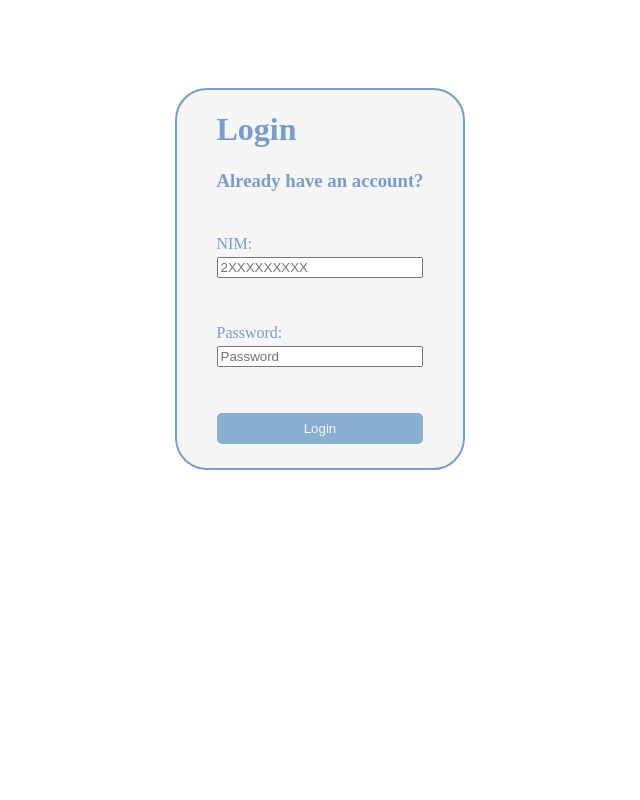
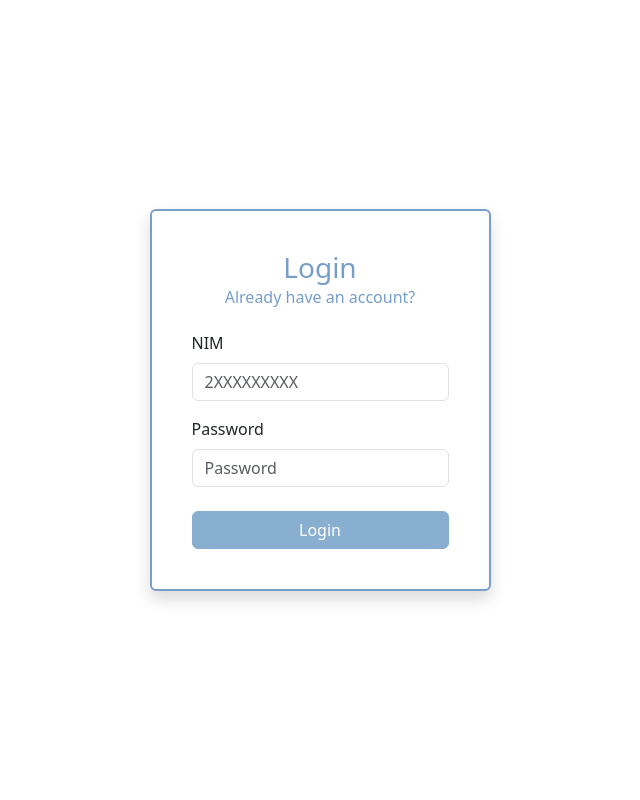
Before and after one commit to Ryldi/Beegital-Library, a Flask app: page /login in a window 1280 px wide. Shown: the whole page, without its empty margins (320-960 px from the left). Run offline with Flask 3, Linux system fonts and the light colour scheme; some libraries are stand-ins or nearby versions.

Commit message:
adj: favicon, login page, insert file query

```diff
--- a/routes.py
+++ b/routes.py
@@ -385,8 +385,7 @@ def processArticle(title, fileI, year):
 def insertArticle(file_info):
     cur = mysql.connection.cursor()
     cur.execute(
-        "INSERT INTO ms_file (file_name, file_data, file_content, file_content_vector, file_year) VALUES (%s, %s, %s, %s, %d)",
-        (file_info[0], file_info[1], file_info[2], file_info[3], file_info[4])
+        "INSERT INTO ms_file (file_name, file_data, file_content, file_content_vector, file_year) VALUES (%s, %s, %s, %s, %s)", (file_info[0], file_info[1], file_info[2], file_info[3], file_info[4])
     )
     mysql.connection.commit()
     cur.close()
--- a/static/style.css
+++ b/static/style.css
@@ -1,46 +1,3 @@
-#loginForm {
-    display: grid;
-    justify-content: center;
-    padding: 10vh;
-}
-
-.login-container {
-    display: grid;
-    justify-content: center;
-    gap: 3vh;
-    border: 2px solid #779ECB;
-    border-radius: 4vh;
-    padding-left: 5vh;
-    padding-right: 5vh;
-    padding-bottom: 3vh;
-    color: #779ECB;
-    background-color: whitesmoke;
-}
-
-.login-form-container {
-    display: grid;
-    justify-content: center;
-    gap: 1.5vh;
-}
-
-.login-sub-container {
-    display: grid;
-    gap: 0.5vh;
-}
-
-.login-subtitle {
-    color: #779ECB;
-}
-
-.login-btn-submit {
-    background-color: #88AED0;
-    color: whitesmoke;
-    border: none;
-    padding: 1vh;
-    border-radius: 5px;
-    cursor: pointer;
-}
-
 /* Navbar */
 
 nav{
--- a/templates/addArticlePage.html
+++ b/templates/addArticlePage.html
@@ -11,7 +11,7 @@
 
     <script src="https://code.jquery.com/jquery-3.6.0.min.js" defer></script>
     <script src="https://cdn.jsdelivr.net/npm/bootstrap@5.3.3/dist/js/bootstrap.bundle.min.js" defer></script>
-
+    <link rel="shortcut icon" href="{{ url_for('static', filename='images/books-logo.png') }}" type="image/x-icon">
     <script src="{{ url_for('static', filename='script.js') }}" defer></script>
 </head>
 
--- a/templates/homePage.html
+++ b/templates/homePage.html
@@ -4,8 +4,9 @@
     <meta charset="UTF-8">
     <meta name="viewport" content="width=device-width, initial-scale=1.0">
     <title>Beegital Library</title>
-    <link rel="stylesheet" href="static/style.css">
+    <link rel="stylesheet" href="{{ url_for('static', filename='style.css') }}">
     <link href="https://cdn.jsdelivr.net/npm/bootstrap@5.3.3/dist/css/bootstrap.min.css" rel="stylesheet" integrity="sha384-QWTKZyjpPEjISv5WaRU9OFeRpok6YctnYmDr5pNlyT2bRjXh0JMhjY6hW+ALEwIH" crossorigin="anonymous">
+    <link rel="shortcut icon" href="{{ url_for('static', filename='images/books-logo.png') }}" type="image/x-icon">
 </head>
 <body>
     <div class="home">
--- a/templates/loginPage.html
+++ b/templates/loginPage.html
@@ -5,27 +5,31 @@
     <meta name="viewport" content="width=device-width, initial-scale=1.0">
     <title>Beegital Library</title>
     <link rel="stylesheet" href="static/style.css">
+    <link rel="shortcut icon" href="{{ url_for('static', filename='images/books-logo.png') }}" type="image/x-icon">
+    <link href="https://cdn.jsdelivr.net/npm/bootstrap@5.3.3/dist/css/bootstrap.min.css" rel="stylesheet" integrity="sha384-QWTKZyjpPEjISv5WaRU9OFeRpok6YctnYmDr5pNlyT2bRjXh0JMhjY6hW+ALEwIH" crossorigin="anonymous">
 </head>
 <body>
 
 
-    <form id="loginForm" action="/login" method="POST">
-        <div class="login-container">
-            <div>
-                <h1>Login</h1>
-                <h3 class="login-subtitle">Already have an account?</h3>
+    <form id="loginForm" action="/login" method="POST" class="d-flex justify-content-center align-items-center min-vh-100">
+        <div class="card p-4 shadow" style="max-width: 400px; border: 2px solid #779ECB;">
+            <div class="card-body">
+                <h3 class="card-title text-center" style="color: #779ECB;">Login</h3>
+                <h6 class="card-subtitle mb-4 text-center" style="color: #779ECB;">Already have an account?</h6>
+                <div class="mb-3">
+                    <label for="usernim" class="form-label">NIM</label>
+                    <input type="text" class="form-control" id="usernim" name="usernim" placeholder="2XXXXXXXXX" required>
+                </div>
+                <div class="mb-4">
+                    <label for="password" class="form-label">Password</label>
+                    <input type="password" class="form-control" id="password" name="password" placeholder="Password" required>
+                </div>
+                <div class="d-grid">
+                    <button type="submit" class="btn btn-primary" style="background-color: #88AED0; border-color: #88AED0;">Login</button>
+                </div>
             </div>
-            <div class="login-sub-container">
-                <label for="usernim">NIM: </label>
-                <input type="text" name="usernim" placeholder="2XXXXXXXXX"><br>
-            </div>
-            <div class="login-sub-container">
-                <label for="password">Password: </label>
-                <input type="password" name="password" placeholder="Password"><br>
-            </div>
-
-            <input class="login-btn-submit" type="submit" value="Login">
         </div>
     </form>
+
 </body>
 </html>
--- a/templates/navbar.html
+++ b/templates/navbar.html
@@ -9,6 +9,7 @@
     <script src="https://cdn.jsdelivr.net/npm/bootstrap@5.3.3/dist/js/bootstrap.bundle.min.js" integrity="sha384-YvpcrYf0tY3lHB60NNkmXc5s9fDVZLESaAA55NDzOxhy9GkcIdslK1eN7N6jIeHz" crossorigin="anonymous"></script>
     <script src="{{ url_for('static', filename='script.js') }}" defer></script>
     <script src="https://code.jquery.com/jquery-3.6.0.min.js"></script>
+    <link rel="shortcut icon" href="{{ url_for('static', filename='images/books-logo.png') }}" type="image/x-icon">
 </head>
 <body>
     <header>
```
